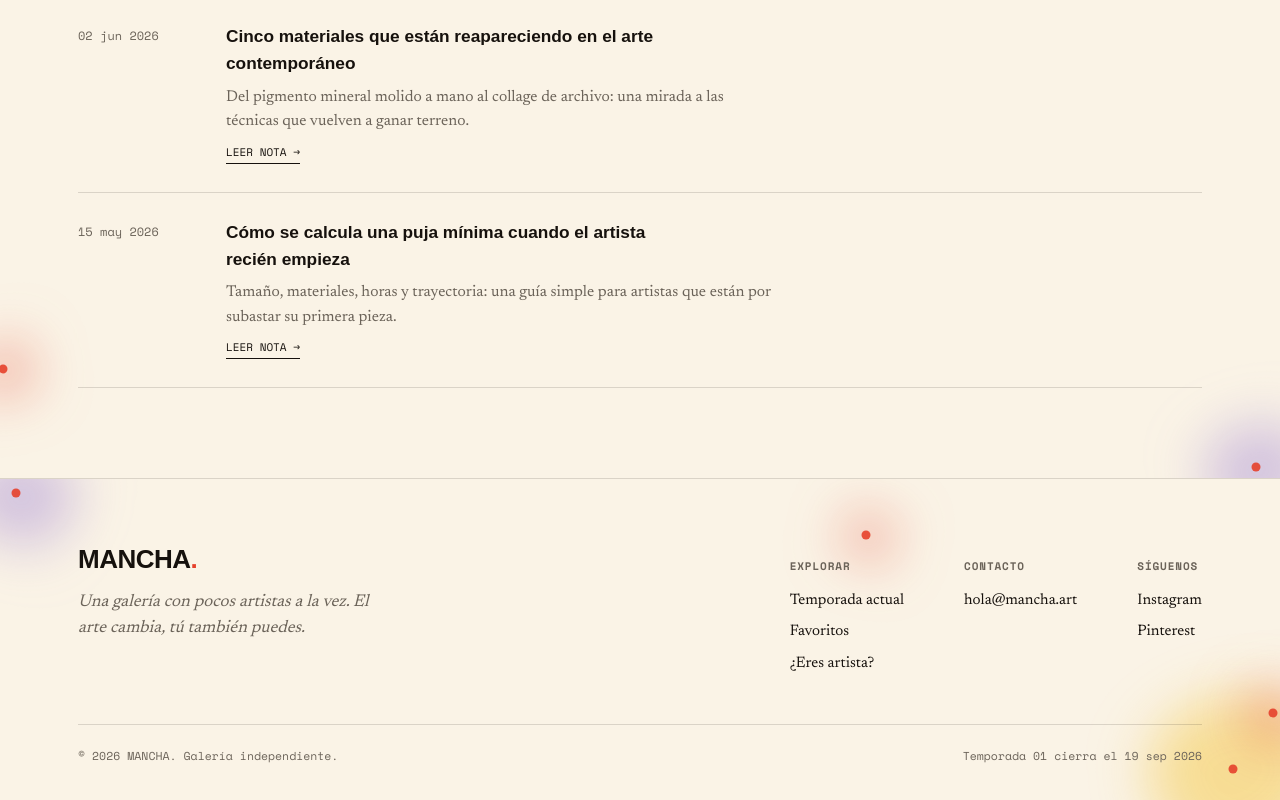
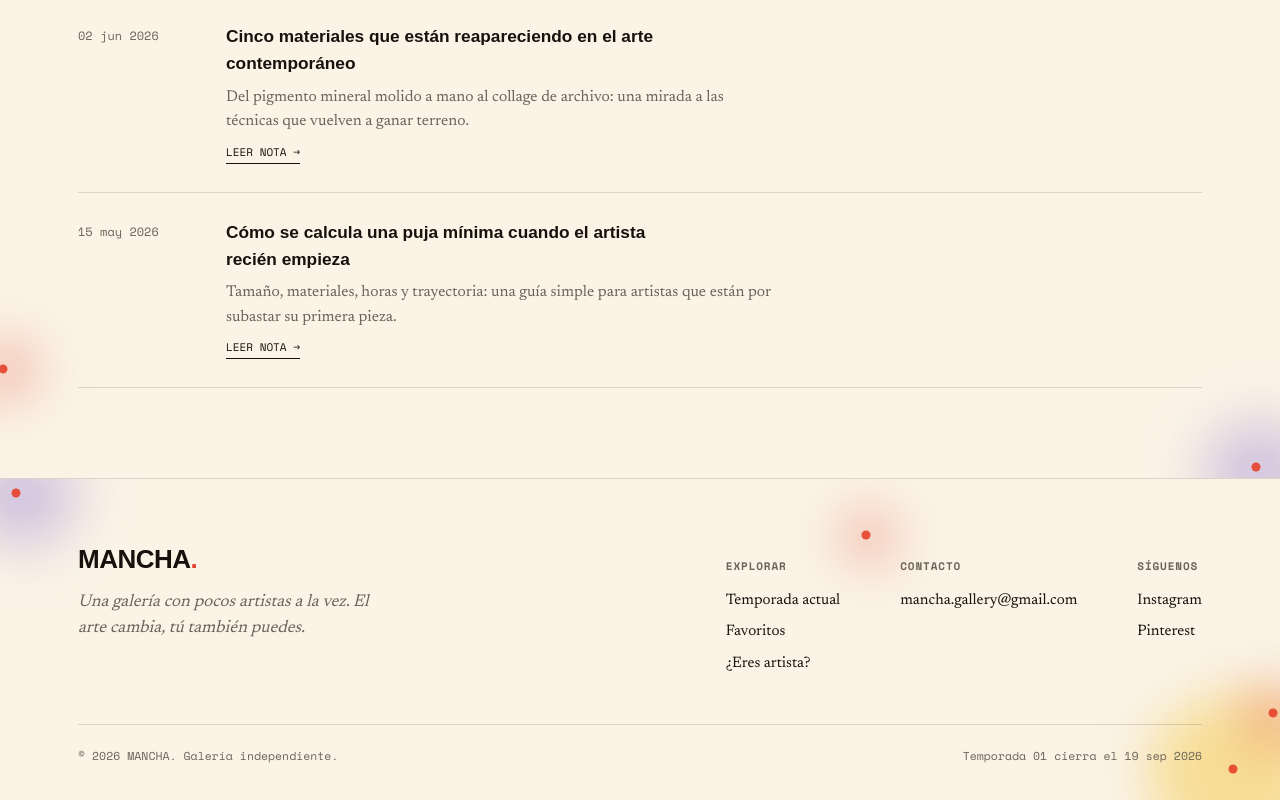
Before and after one commit to juanzuluaga42/mancha-app, a Next.js app: page / in a window 1280 px wide. Shown: the part 2270-3070 px from the top of the page. Built offline with nearby package versions, Linux system fonts and the light colour scheme; no server answers; the database is empty; a web font is replaced by a local one.

Commit message:
Update Footer.js

```diff
--- a/components/Footer.js
+++ b/components/Footer.js
@@ -23,7 +23,7 @@ export default function Footer() {
             </div>
             <div className="footer-col">
               <h5>Contacto</h5>
-              <a href="mailto:hola@mancha.art">hola@mancha.art</a>
+              <a href="mailto:mancha.gallery@gmail.com">mancha.gallery@gmail.com</a>
             </div>
             <div className="footer-col">
               <h5>Síguenos</h5>
```
